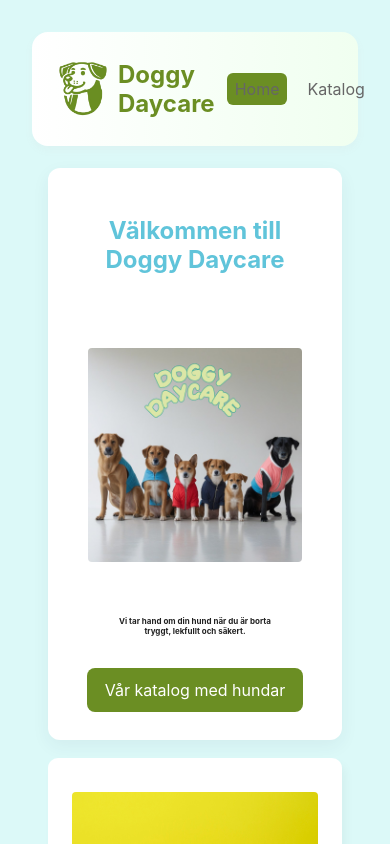
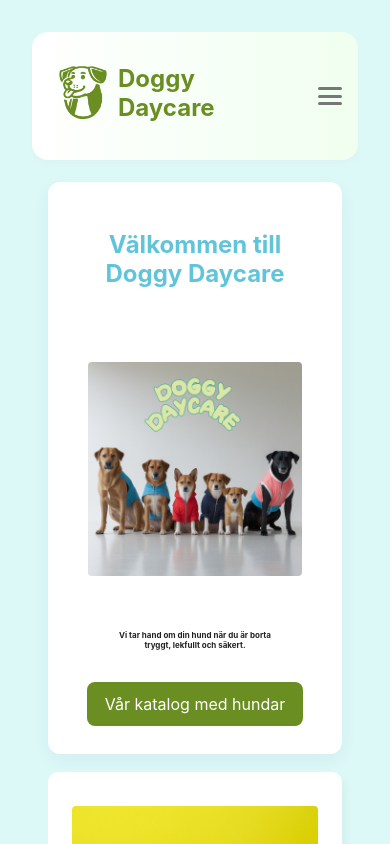
Before and after one commit to Jonasodiq/doggy-daycare, a React (Vite) app: page / in a window 390 px wide. Shown: the top 844 px of the page. Built offline with nearby package versions, Linux system fonts and the light colour scheme.

Commit message:
Added toggleMenu & Hamburger

```diff
--- a/src/components/Header.jsx
+++ b/src/components/Header.jsx
@@ -1,33 +1,60 @@
-import React from "react";
+import React, { useState } from "react";
 import { NavLink } from "react-router-dom";
 import logo from "../assets/images/logo.png";
 import styles from "./Header.module.css";
 
 function Header() {
+  const [menuOpen, setMenuOpen] = useState(false);
+
+  const toggleMenu = () => {
+    setMenuOpen(!menuOpen);
+  };
+
   return (
     <header className={styles.header}>
       <div className={styles.inner}>
         <div className={styles.brandBox}>
-          <img src={logo} alt="Logo" className={styles.brandImg} />
           <h1 className={styles.brand}>
             <NavLink to="/">
+              <img src={logo} alt="Logo" className={styles.brandImg} />
               Doggy<br />Daycare
             </NavLink>
           </h1>
         </div>
-        <nav className={styles.nav}>
+
+        {/* Hamburger button */}
+        <button
+          className={`${styles.hamburger} ${menuOpen ? styles.open : ""}`}
+          onClick={toggleMenu}
+        >
+          <span></span>
+          <span></span>
+          <span></span>
+        </button>
+
+        {/* Navigation */}
+        <nav className={`${styles.nav} ${menuOpen ? styles.showMenu : ""}`}>
           <NavLink
             to="/"
             end
             className={({ isActive }) => (isActive ? styles.active : undefined)}
+            onClick={() => setMenuOpen(false)}
           >
             Home
           </NavLink>
           <NavLink
             to="/catalog"
             className={({ isActive }) => (isActive ? styles.active : undefined)}
+            onClick={() => setMenuOpen(false)}
           >
             Katalog
+          </NavLink>
+          <NavLink
+            to="/about"
+            className={({ isActive }) => (isActive ? styles.active : undefined)}
+            onClick={() => setMenuOpen(false)}
+          >
+            About
           </NavLink>
         </nav>
       </div>
--- a/src/components/Header.module.css
+++ b/src/components/Header.module.css
@@ -1,9 +1,9 @@
 
 .header {
   background: linear-gradient(90deg, #fff 0%, #f0fff0 100%);
-  padding: 12px 0;
+  padding: 1rem 0;
   box-shadow: 0 4px 8px rgba(209, 147, 147, 0.05);
-  border-radius: 16px;
+  border-radius: 1rem;
   text-align: start;
 }
 
@@ -13,7 +13,7 @@
   display: flex;
   align-items: center;
   justify-content: space-between;
-  padding: 0 16px;
+  padding: 0 1rem;
 }
 
 .brandBox {
@@ -26,18 +26,21 @@
 
 .brandImg {
   height: 70px;
-  margin-top: 10px;
+  margin-top: -6px;
 }
 
 .brand a {
+  display: flex;
+  flex-direction: row;
   color: var(--accent);
   text-decoration: none;
 }
 
 .nav a {
-  margin-left: 12px;
+  font-weight: 500;
+  margin-left: 1rem;
   text-decoration: none;
-  color: var(--muted);
+  /* color: var(--muted); */
   padding: 6px 8px;
   border-radius: 6px;
 }
@@ -46,3 +49,73 @@
   background: var(--accent);
   color: white;
 }
+
+/* Hamburger button */
+.hamburger {
+  display: none;
+  flex-direction: column;
+  justify-content: space-between;
+  width: 24px;
+  height: 18px;
+  background: none;
+  border: none;
+  cursor: pointer;
+  padding: 0;
+  z-index: 1001;
+
+}
+
+.hamburger span {
+  height: 3px;
+  width: 100%;
+  background-color: #777;
+  border-radius: 2px;
+  transition: all 0.3s ease;
+}
+
+/* Animate to X */
+.hamburger.open span:nth-child(1) {
+  transform: rotate(45deg) translate(5px, 5px);
+}
+
+.hamburger.open span:nth-child(2) {
+  opacity: 0;
+}
+
+.hamburger.open span:nth-child(3) {
+  transform: rotate(-45deg) translate(5px, -5px);
+}
+
+/* Navigation */
+.nav {
+  display: flex;
+  right: 2rem;
+  top: 4.5rem;
+  gap: 1rem;
+  transition: all 0.5s ease;
+}
+
+.showMenu {
+  display: flex;
+}
+
+/* Mobile layout */
+@media (max-width: 768px) {
+  .nav {
+    display: none;
+    flex-direction: column;
+    position: absolute;
+    background: #fff;
+    padding: 2.5rem 1rem 1rem;
+    box-shadow: 0 4px 10px rgba(0, 0, 0, 0.1);
+    z-index: 1000;
+  }
+
+  .hamburger {
+    display: flex;
+  }
+
+  .showMenu {
+    display: flex;
+  }
+}
```
